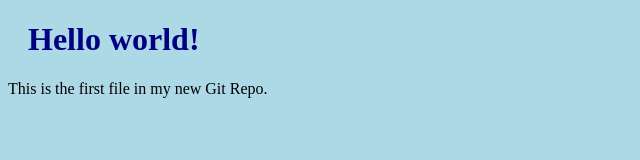
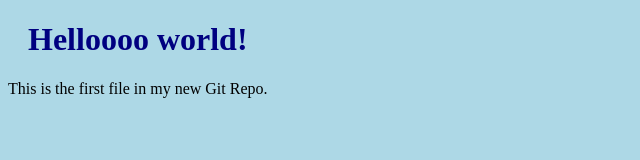
Before and after one commit to meabefir/git_remote, a plain HTML site: page index.html in a window 1280 px wide. Shown: the whole page, without its empty margins (0-640 px from the left). Drawn offline with Linux system fonts and the light colour scheme.

Commit message:
stuck in vim

```diff
--- a/index.html
+++ b/index.html
@@ -6,7 +6,7 @@
 </head>
 <body>
 
-<h1>Hello world!</h1>
+<h1>Helloooo world!</h1>
 <p>This is the first file in my new Git Repo.</p>
 
 </body>
```
